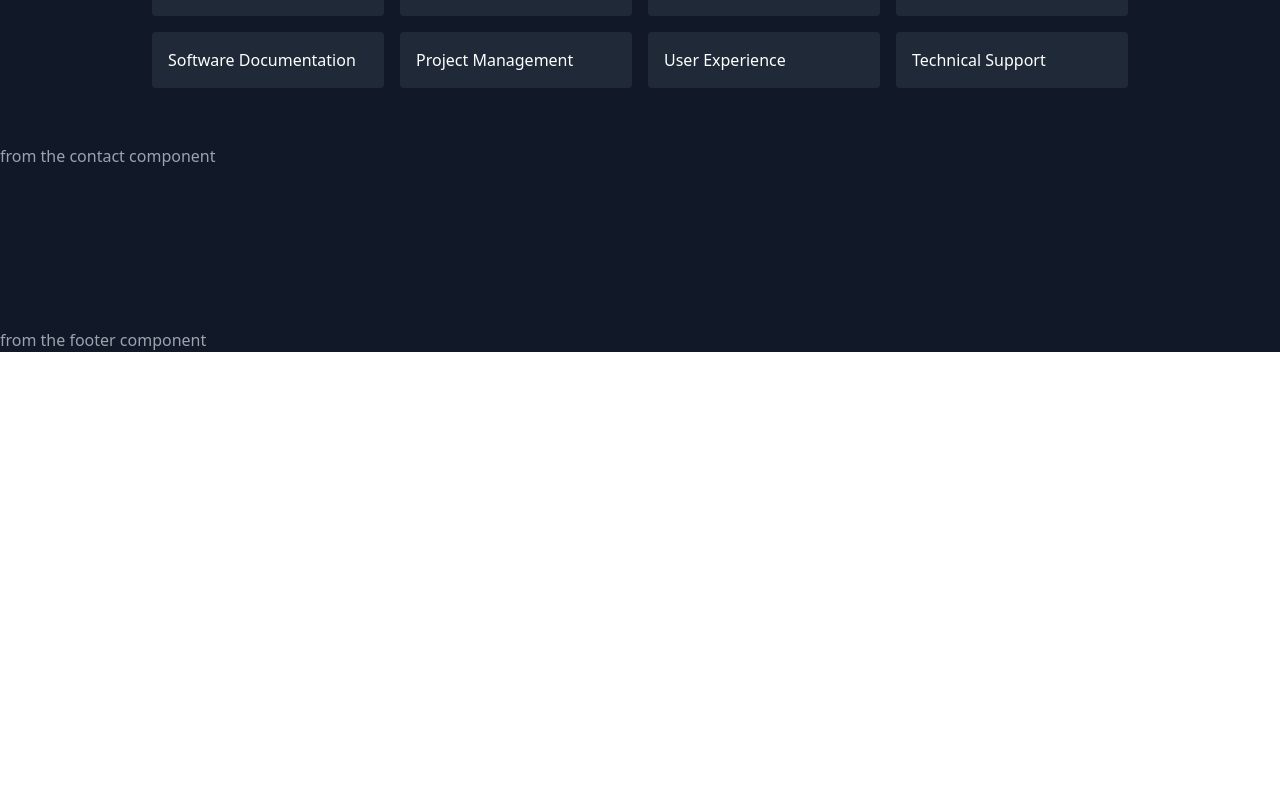
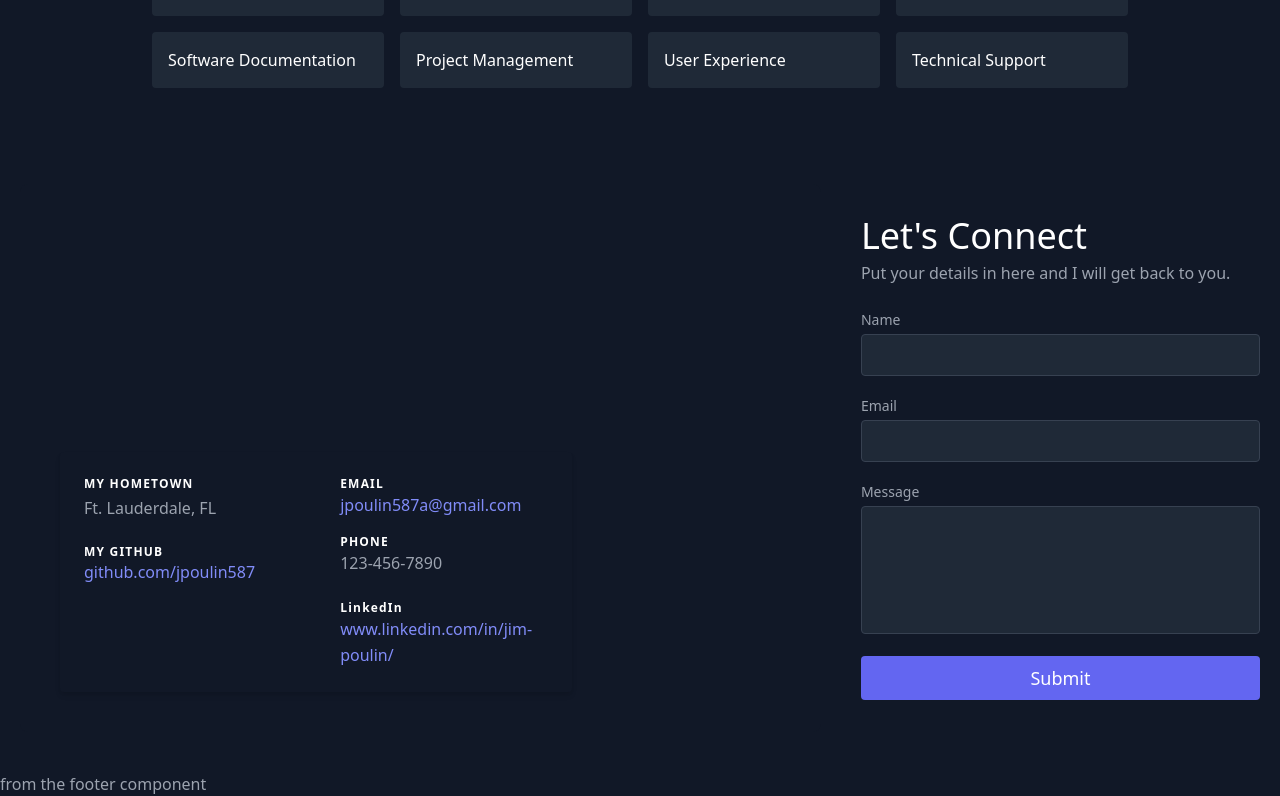
Before and after one commit to jpoulin587/jpoulin-portfolio, a React (Create React App) app: page / in a window 1280 px wide. Shown: the part 2128-2924 px from the top of the page. Before the commit the page ends 2480 px from the top, so only its background shows below. Built offline with nearby package versions, Linux system fonts and the light colour scheme.

Commit message:
contact page complete

```diff
--- a/src/components/Contact.js
+++ b/src/components/Contact.js
@@ -3,21 +3,101 @@
 const Contact = () => {
     return (
         <section id="contact" className="relative">
-            <p>from the contact component</p>
-            <div className="container px-5 py-10 mx-auto flex sm:flex-">
-                <div className="lg:w-2/3 md:w-1/2 bg-gray-900 rounded-lg overflow-hidden sm:mr-10 p-10 flex items-end justify-start relative">
+        <div className="container px-5 py-10 mx-auto flex sm:flex-nowrap flex-wrap">
+          <div className="lg:w-2/3 md:w-1/2 bg-gray-900 rounded-lg overflow-hidden sm:mr-10 p-10 flex items-end justify-start relative">
 
-                </div>
+            <div className="bg-gray-900 relative flex flex-wrap py-6 rounded shadow-md">
+              <div className="lg:w-1/2 px-6">
+                <h2 className="title-font font-semibold text-white tracking-widest text-xs">
+                  MY HOMETOWN
+                </h2>
+                <p className="mt-1">
+                  Ft. Lauderdale, FL
+                  <br />
+                  <br />
+                </p>
+                <h2 className="title-font font-semibold text-white tracking-widest text-xs">
+                  MY GITHUB
+                </h2>
+                <a href="https://github.com/jpoulin587"  className="text-indigo-400 mt-1">
+                github.com/jpoulin587
+                </a>
+              </div>
+              <div className="lg:w-1/2 px-6 mt-4 lg:mt-0">
+                <h2 className="title-font font-semibold text-white tracking-widest text-xs">
+                  EMAIL
+                </h2>
+                <p className="text-indigo-400 leading-relaxed">
+                  jpoulin587a@gmail.com
+                </p>
+                <h2 className="title-font font-semibold text-white tracking-widest text-xs mt-4">
+                  PHONE
+                </h2>
+                <p className="leading-relaxed">123-456-7890</p>
+                <br />
 
+                <h2 className="title-font font-semibold text-white tracking-widest text-xs">
+                  LinkedIn
+                </h2>
+                <a href="https://www.linkedin.com/in/jim-poulin/" className="text-indigo-400 leading-relaxed">
+                www.linkedin.com/in/jim-poulin/
+                </a>
+
+              </div>
             </div>
-
-
-
-
-
-
-
-        </section>
+          </div>
+          <form
+            netlify
+            name="contact"
+            className="lg:w-1/3 md:w-1/2 flex flex-col md:ml-auto w-full md:py-8 mt-8 md:mt-0">
+            <h2 className="text-white sm:text-4xl text-3xl mb-1 font-medium title-font">
+              Let's Connect
+            </h2>
+            <p className="leading-relaxed mb-5">
+           Put your details in here and I will get back to you.
+            </p>
+            <div className="relative mb-4">
+              <label htmlFor="name" className="leading-7 text-sm text-gray-400">
+                Name
+              </label>
+              <input
+                type="text"
+                id="name"
+                name="name"
+                className="w-full bg-gray-800 rounded border border-gray-700 focus:border-indigo-500 focus:ring-2 focus:ring-indigo-900 text-base outline-none text-gray-100 py-1 px-3 leading-8 transition-colors duration-200 ease-in-out"
+              />
+            </div>
+            <div className="relative mb-4">
+              <label htmlFor="email" className="leading-7 text-sm text-gray-400">
+                Email
+              </label>
+              <input
+                type="email"
+                id="email"
+                name="email"
+                className="w-full bg-gray-800 rounded border border-gray-700 focus:border-indigo-500 focus:ring-2 focus:ring-indigo-900 text-base outline-none text-gray-100 py-1 px-3 leading-8 transition-colors duration-200 ease-in-out"
+              />
+            </div>
+            <div className="relative mb-4">
+              <label
+                htmlFor="message"
+                className="leading-7 text-sm text-gray-400">
+                Message
+              </label>
+              <textarea
+                id="message"
+                name="message"
+                className="w-full bg-gray-800 rounded border border-gray-700 focus:border-indigo-500 focus:ring-2 focus:ring-indigo-900 h-32 text-base outline-none text-gray-100 py-1 px-3 resize-none leading-6 transition-colors duration-200 ease-in-out"
+              />
+            </div>
+            <button
+              type="submit"
+              className="text-white bg-indigo-500 border-0 py-2 px-6 focus:outline-none hover:bg-indigo-600 rounded text-lg">
+              Submit
+            </button>
+          </form>
+        </div>
+      </section>
     )
 }
 
```
